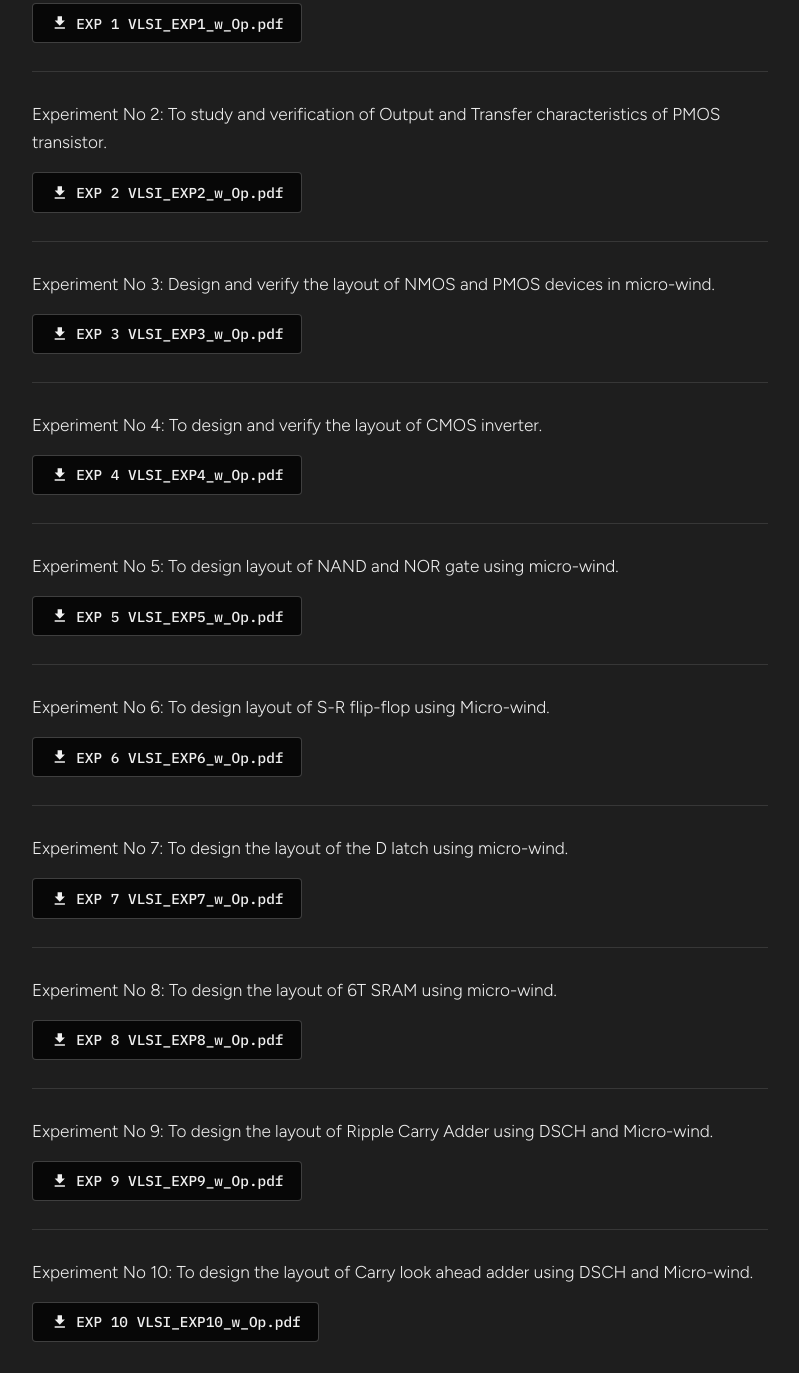
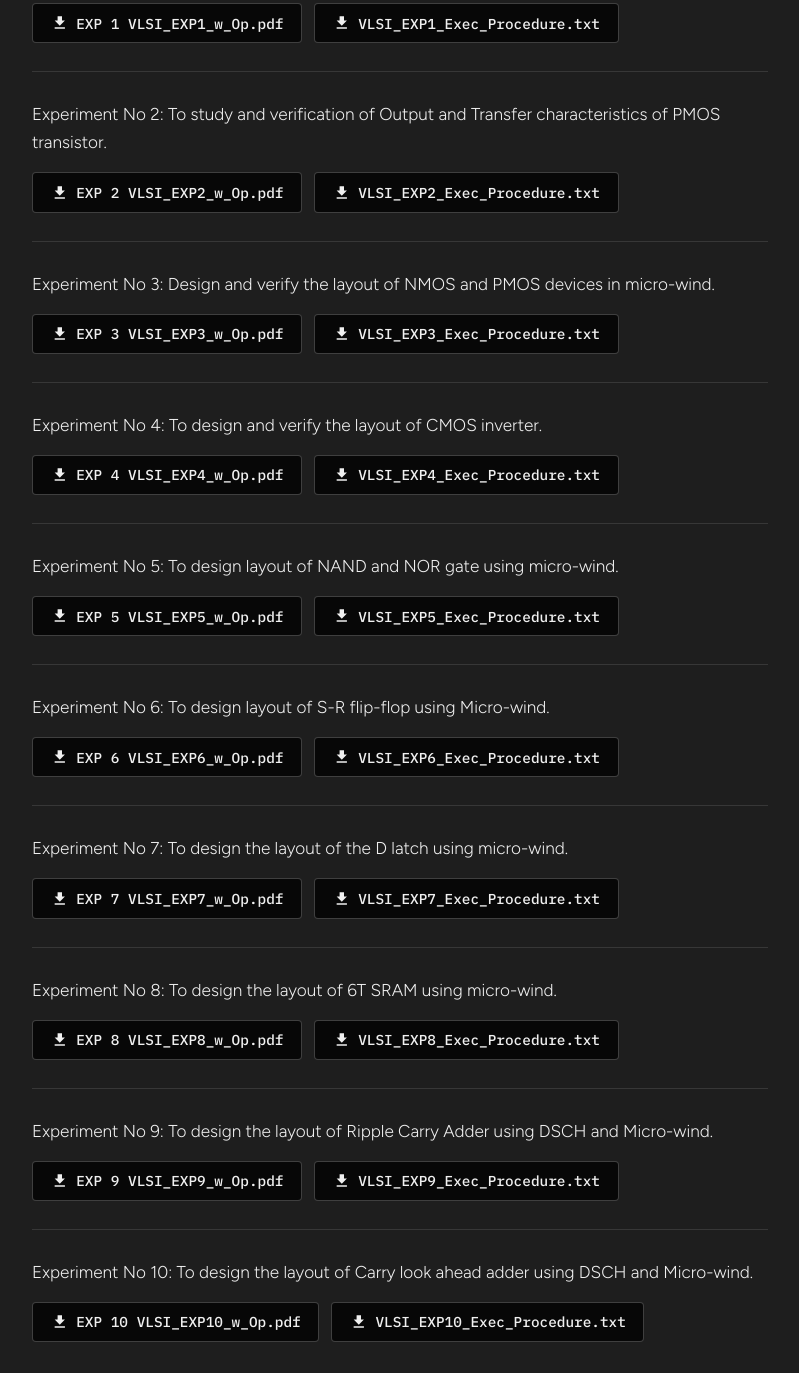
Before and after one commit to maazshaikh2079/vlsi-exp, a plain HTML site: page src/index.html in a window 1280 px wide. Shown: the part 351-1724 px from the top of the page, without its empty margins (240-1039 px from the left). Drawn offline with Linux system fonts and the light colour scheme.

Commit message:
Add VLSI_EXP1..10_Exec_Procedure.txt files and download buttons

```diff
--- a/src/index.html
+++ b/src/index.html
@@ -178,6 +178,13 @@
       color: rgb(var(--color-text-base));
     }
 
+    .btn-group {
+      display: flex;
+      flex-wrap: wrap;
+      gap: 0.75rem;
+      align-items: center;
+    }
+
     a.download-btn {
       text-decoration: none;
       display: inline-block;
@@ -253,6 +260,7 @@
     <div class="experiment-list">
       <div class="experiment-item">
         <p class="experiment-label">Complete VLSI Design Lab Journal (All Experiments With Output)</p>
+        <div class="btn-group">
           <a class="download-btn" href="assets/VLSI%20Design%20Lab%20Journal%20With%20output.pdf" download="VLSI Design Lab Journal With output.pdf">
             <button class="pdf-btn" type="button">
               <svg xmlns="http://www.w3.org/2000/svg" viewBox="0 0 24 24"><path d="M19 9h-4V3H9v6H5l7 7 7-7zM5 18v2h14v-2H5z"/></svg>
@@ -260,105 +268,186 @@
             </button>
           </a>
         </div>
+      </div>
 
       <div class="experiment-item">
         <p class="experiment-label">Experiment No  1: To study and verification of Output and Transfer characteristics of NMOS transistor.</p>
+        <div class="btn-group">
           <a class="download-btn" href="assets/VLSI_EXP1_w_Op.pdf" download="VLSI_EXP1_w_Op.pdf">
             <button class="pdf-btn" type="button">
               <svg xmlns="http://www.w3.org/2000/svg" viewBox="0 0 24 24"><path d="M19 9h-4V3H9v6H5l7 7 7-7zM5 18v2h14v-2H5z"/></svg>
               EXP 1  VLSI_EXP1_w_Op.pdf
             </button>
           </a>
+          <a class="download-btn" href="assets/VLSI_EXP1_Exec_Procedure.txt" download="VLSI_EXP1_Exec_Procedure.txt">
+            <button class="pdf-btn" type="button">
+              <svg xmlns="http://www.w3.org/2000/svg" viewBox="0 0 24 24"><path d="M19 9h-4V3H9v6H5l7 7 7-7zM5 18v2h14v-2H5z"/></svg>
+              VLSI_EXP1_Exec_Procedure.txt
+            </button>
+          </a>
+        </div>
       </div>
 
       <div class="experiment-item">
         <p class="experiment-label">Experiment No  2: To study and verification of Output and Transfer characteristics of PMOS transistor.</p>
+        <div class="btn-group">
           <a class="download-btn" href="assets/VLSI_EXP2_w_Op.pdf" download="VLSI_EXP2_w_Op.pdf">
             <button class="pdf-btn" type="button">
               <svg xmlns="http://www.w3.org/2000/svg" viewBox="0 0 24 24"><path d="M19 9h-4V3H9v6H5l7 7 7-7zM5 18v2h14v-2H5z"/></svg>
               EXP 2  VLSI_EXP2_w_Op.pdf
             </button>
           </a>
+          <a class="download-btn" href="assets/VLSI_EXP2_Exec_Procedure.txt" download="VLSI_EXP2_Exec_Procedure.txt">
+            <button class="pdf-btn" type="button">
+              <svg xmlns="http://www.w3.org/2000/svg" viewBox="0 0 24 24"><path d="M19 9h-4V3H9v6H5l7 7 7-7zM5 18v2h14v-2H5z"/></svg>
+              VLSI_EXP2_Exec_Procedure.txt
+            </button>
+          </a>
+        </div>
       </div>
 
       <div class="experiment-item">
         <p class="experiment-label">Experiment No  3: Design and verify the layout of NMOS and PMOS devices in micro-wind.</p>
+        <div class="btn-group">
           <a class="download-btn" href="assets/VLSI_EXP3_w_Op.pdf" download="VLSI_EXP3_w_Op.pdf">
             <button class="pdf-btn" type="button">
               <svg xmlns="http://www.w3.org/2000/svg" viewBox="0 0 24 24"><path d="M19 9h-4V3H9v6H5l7 7 7-7zM5 18v2h14v-2H5z"/></svg>
               EXP 3  VLSI_EXP3_w_Op.pdf
             </button>
           </a>
+          <a class="download-btn" href="assets/VLSI_EXP3_Exec_Procedure.txt" download="VLSI_EXP3_Exec_Procedure.txt">
+            <button class="pdf-btn" type="button">
+              <svg xmlns="http://www.w3.org/2000/svg" viewBox="0 0 24 24"><path d="M19 9h-4V3H9v6H5l7 7 7-7zM5 18v2h14v-2H5z"/></svg>
+              VLSI_EXP3_Exec_Procedure.txt
+            </button>
+          </a>
+        </div>
       </div>
 
       <div class="experiment-item">
         <p class="experiment-label">Experiment No  4: To design and verify the layout of CMOS inverter.</p>
+        <div class="btn-group">
           <a class="download-btn" href="assets/VLSI_EXP4_w_Op.pdf" download="VLSI_EXP4_w_Op.pdf">
             <button class="pdf-btn" type="button">
               <svg xmlns="http://www.w3.org/2000/svg" viewBox="0 0 24 24"><path d="M19 9h-4V3H9v6H5l7 7 7-7zM5 18v2h14v-2H5z"/></svg>
               EXP 4  VLSI_EXP4_w_Op.pdf
             </button>
           </a>
+          <a class="download-btn" href="assets/VLSI_EXP4_Exec_Procedure.txt" download="VLSI_EXP4_Exec_Procedure.txt">
+            <button class="pdf-btn" type="button">
+              <svg xmlns="http://www.w3.org/2000/svg" viewBox="0 0 24 24"><path d="M19 9h-4V3H9v6H5l7 7 7-7zM5 18v2h14v-2H5z"/></svg>
+              VLSI_EXP4_Exec_Procedure.txt
+            </button>
+          </a>
+        </div>
       </div>
 
       <div class="experiment-item">
         <p class="experiment-label">Experiment No  5: To design layout of NAND and NOR gate using micro-wind.</p>
+        <div class="btn-group">
           <a class="download-btn" href="assets/VLSI_EXP5_w_Op.pdf" download="VLSI_EXP5_w_Op.pdf">
             <button class="pdf-btn" type="button">
               <svg xmlns="http://www.w3.org/2000/svg" viewBox="0 0 24 24"><path d="M19 9h-4V3H9v6H5l7 7 7-7zM5 18v2h14v-2H5z"/></svg>
               EXP 5  VLSI_EXP5_w_Op.pdf
             </button>
           </a>
+          <a class="download-btn" href="assets/VLSI_EXP5_Exec_Procedure.txt" download="VLSI_EXP5_Exec_Procedure.txt">
+            <button class="pdf-btn" type="button">
+              <svg xmlns="http://www.w3.org/2000/svg" viewBox="0 0 24 24"><path d="M19 9h-4V3H9v6H5l7 7 7-7zM5 18v2h14v-2H5z"/></svg>
+              VLSI_EXP5_Exec_Procedure.txt
+            </button>
+          </a>
+        </div>
       </div>
 
       <div class="experiment-item">
         <p class="experiment-label">Experiment No  6: To design layout of S-R flip-flop using Micro-wind.</p>
+        <div class="btn-group">
           <a class="download-btn" href="assets/VLSI_EXP6_w_Op.pdf" download="VLSI_EXP6_w_Op.pdf">
             <button class="pdf-btn" type="button">
               <svg xmlns="http://www.w3.org/2000/svg" viewBox="0 0 24 24"><path d="M19 9h-4V3H9v6H5l7 7 7-7zM5 18v2h14v-2H5z"/></svg>
               EXP 6  VLSI_EXP6_w_Op.pdf
             </button>
           </a>
+          <a class="download-btn" href="assets/VLSI_EXP6_Exec_Procedure.txt" download="VLSI_EXP6_Exec_Procedure.txt">
+            <button class="pdf-btn" type="button">
+              <svg xmlns="http://www.w3.org/2000/svg" viewBox="0 0 24 24"><path d="M19 9h-4V3H9v6H5l7 7 7-7zM5 18v2h14v-2H5z"/></svg>
+              VLSI_EXP6_Exec_Procedure.txt
+            </button>
+          </a>
+        </div>
       </div>
 
       <div class="experiment-item">
         <p class="experiment-label">Experiment No  7: To design the layout of the D latch using micro-wind.</p>
+        <div class="btn-group">
           <a class="download-btn" href="assets/VLSI_EXP7_w_Op.pdf" download="VLSI_EXP7_w_Op.pdf">
             <button class="pdf-btn" type="button">
               <svg xmlns="http://www.w3.org/2000/svg" viewBox="0 0 24 24"><path d="M19 9h-4V3H9v6H5l7 7 7-7zM5 18v2h14v-2H5z"/></svg>
               EXP 7  VLSI_EXP7_w_Op.pdf
             </button>
           </a>
+          <a class="download-btn" href="assets/VLSI_EXP7_Exec_Procedure.txt" download="VLSI_EXP7_Exec_Procedure.txt">
+            <button class="pdf-btn" type="button">
+              <svg xmlns="http://www.w3.org/2000/svg" viewBox="0 0 24 24"><path d="M19 9h-4V3H9v6H5l7 7 7-7zM5 18v2h14v-2H5z"/></svg>
+              VLSI_EXP7_Exec_Procedure.txt
+            </button>
+          </a>
+        </div>
       </div>
 
       <div class="experiment-item">
         <p class="experiment-label">Experiment No  8: To design the layout of 6T SRAM using micro-wind.</p>
+        <div class="btn-group">
           <a class="download-btn" href="assets/VLSI_EXP8_w_Op.pdf" download="VLSI_EXP8_w_Op.pdf">
             <button class="pdf-btn" type="button">
               <svg xmlns="http://www.w3.org/2000/svg" viewBox="0 0 24 24"><path d="M19 9h-4V3H9v6H5l7 7 7-7zM5 18v2h14v-2H5z"/></svg>
               EXP 8  VLSI_EXP8_w_Op.pdf
             </button>
           </a>
+          <a class="download-btn" href="assets/VLSI_EXP8_Exec_Procedure.txt" download="VLSI_EXP8_Exec_Procedure.txt">
+            <button class="pdf-btn" type="button">
+              <svg xmlns="http://www.w3.org/2000/svg" viewBox="0 0 24 24"><path d="M19 9h-4V3H9v6H5l7 7 7-7zM5 18v2h14v-2H5z"/></svg>
+              VLSI_EXP8_Exec_Procedure.txt
+            </button>
+          </a>
+        </div>
       </div>
 
       <div class="experiment-item">
         <p class="experiment-label">Experiment No  9: To design the layout of Ripple Carry Adder using DSCH and Micro-wind.</p>
+        <div class="btn-group">
           <a class="download-btn" href="assets/VLSI_EXP9_w_Op.pdf" download="VLSI_EXP9_w_Op.pdf">
             <button class="pdf-btn" type="button">
               <svg xmlns="http://www.w3.org/2000/svg" viewBox="0 0 24 24"><path d="M19 9h-4V3H9v6H5l7 7 7-7zM5 18v2h14v-2H5z"/></svg>
               EXP 9  VLSI_EXP9_w_Op.pdf
             </button>
           </a>
+          <a class="download-btn" href="assets/VLSI_EXP9_Exec_Procedure.txt" download="VLSI_EXP9_Exec_Procedure.txt">
+            <button class="pdf-btn" type="button">
+              <svg xmlns="http://www.w3.org/2000/svg" viewBox="0 0 24 24"><path d="M19 9h-4V3H9v6H5l7 7 7-7zM5 18v2h14v-2H5z"/></svg>
+              VLSI_EXP9_Exec_Procedure.txt
+            </button>
+          </a>
+        </div>
       </div>
 
       <div class="experiment-item">
         <p class="experiment-label">Experiment No  10: To design the layout of Carry look ahead adder using DSCH and Micro-wind.</p>
+        <div class="btn-group">
           <a class="download-btn" href="assets/VLSI_EXP10_w_Op.pdf" download="VLSI_EXP10_w_Op.pdf">
             <button class="pdf-btn" type="button">
               <svg xmlns="http://www.w3.org/2000/svg" viewBox="0 0 24 24"><path d="M19 9h-4V3H9v6H5l7 7 7-7zM5 18v2h14v-2H5z"/></svg>
               EXP 10  VLSI_EXP10_w_Op.pdf
             </button>
           </a>
+          <a class="download-btn" href="assets/VLSI_EXP10_Exec_Procedure.txt" download="VLSI_EXP10_Exec_Procedure.txt">
+            <button class="pdf-btn" type="button">
+              <svg xmlns="http://www.w3.org/2000/svg" viewBox="0 0 24 24"><path d="M19 9h-4V3H9v6H5l7 7 7-7zM5 18v2h14v-2H5z"/></svg>
+              VLSI_EXP10_Exec_Procedure.txt
+            </button>
+          </a>
+        </div>
       </div>
     </div>
   </main>
```
Also changed, not shown: src/assets/VLSI_EXP10_Exec_Procedure.txt (added), src/assets/VLSI_EXP1_Exec_Procedure.txt (added), src/assets/VLSI_EXP2_Exec_Procedure.txt (added), src/assets/VLSI_EXP3_Exec_Procedure.txt (added), src/assets/VLSI_EXP4_Exec_Procedure.txt (added), src/assets/VLSI_EXP5_Exec_Procedure.txt (added), src/assets/VLSI_EXP6_Exec_Procedure.txt (added), src/assets/VLSI_EXP7_Exec_Procedure.txt (added), src/assets/VLSI_EXP8_Exec_Procedure.txt (added), src/assets/VLSI_EXP9_Exec_Procedure.txt (added), 1 other file. Lines whose indentation alone changed are shown as unchanged.
